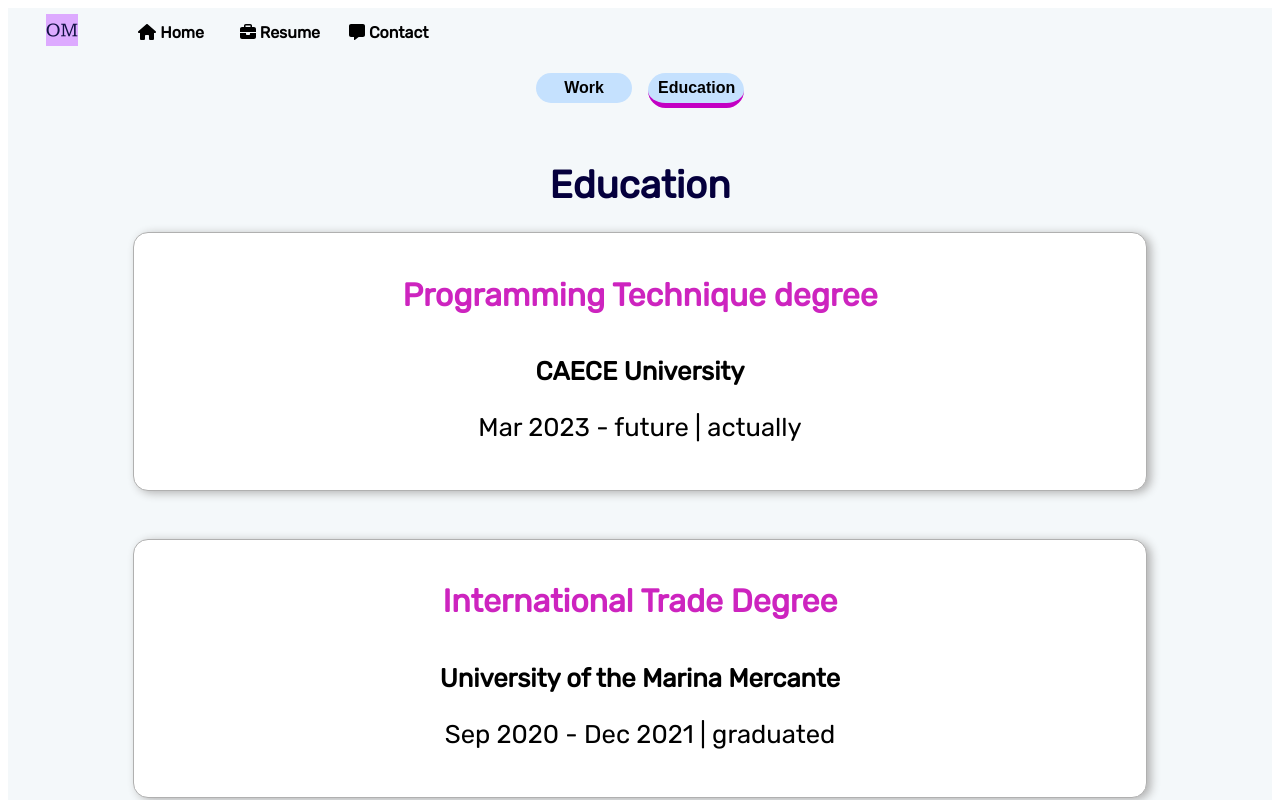
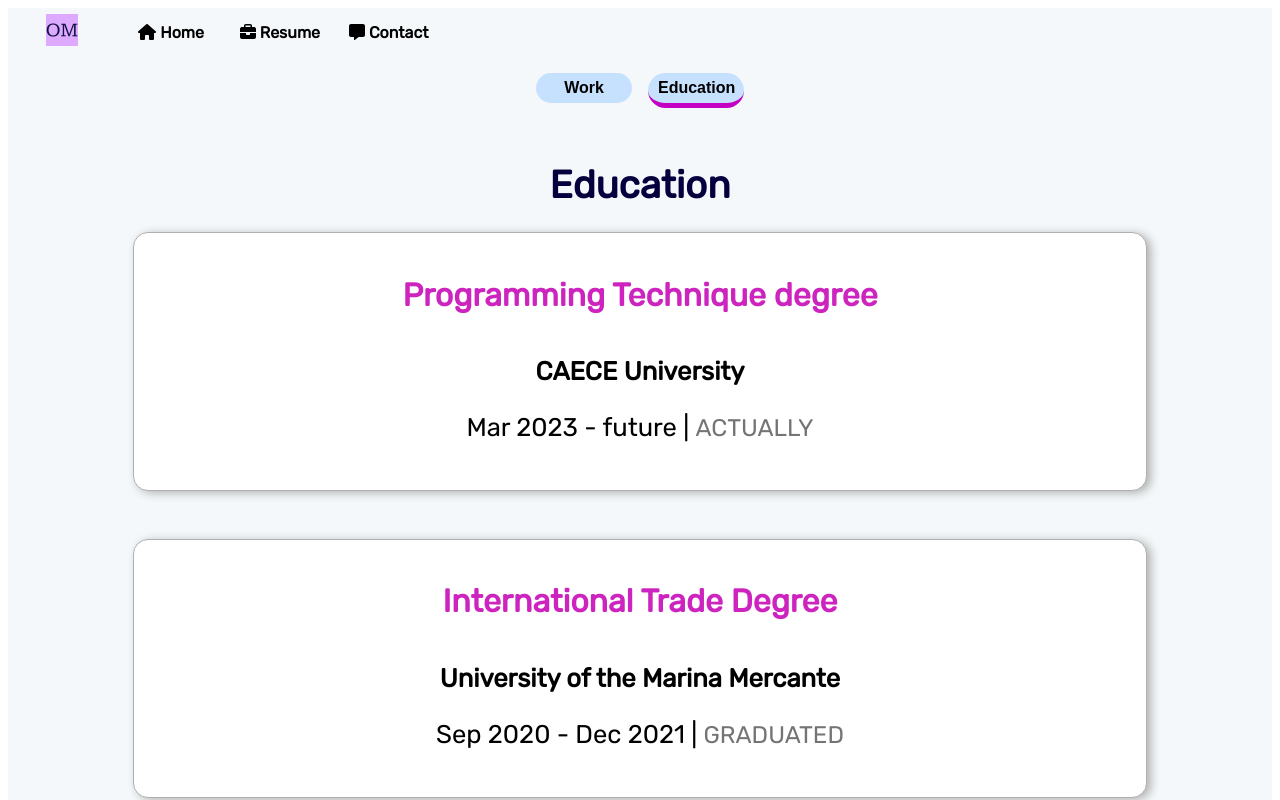
Before and after one commit to MeneghiniOrnella/vue.MeneghiniOrnella, a Vue app: page /resume in a window 1280 px wide. Both pictures are taken after a click on the button "Education". Shown: the top 800 px of the page. Built offline with nearby package versions, Linux system fonts and the light colour scheme; a web font is replaced by a local one.

Commit message:
Update education

```diff
--- a/src/components/Education.vue
+++ b/src/components/Education.vue
@@ -8,7 +8,7 @@
       >
         <h4>{{ education.title }}</h4>
         <b class="place">{{ education.place }}</b>
-        <p>{{ education.start }} - {{ education.end }} | {{ education.state }}</p>
+        <p>{{ education.start }} - {{ education.end }} | <span class="educationState">{{ education.state }}</span></p>
       </div>
     </div>
   </div>
@@ -31,6 +31,9 @@ export default {
 
 
 <style scoped>
+.educationState {
+  text-transform: uppercase;
+}
 /* .hello{
   background-color: rgb(231, 231, 231);
   padding: 0.5em 2em;
```
